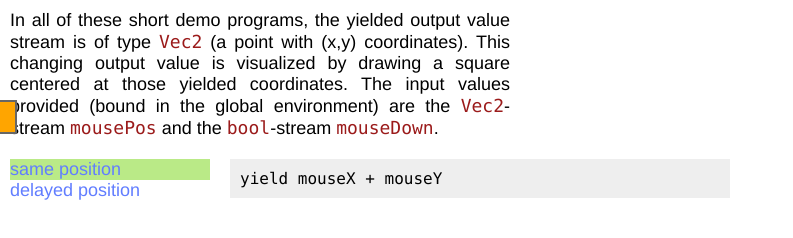
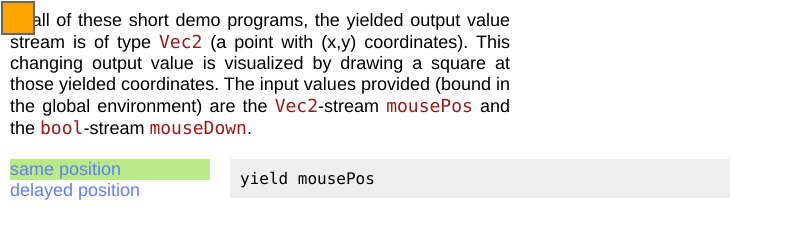
Before and after one commit to rsimmons/rindel, a website with bundled scripts: page demo/index.html in a window 1280 px wide. Shown: the whole page, without its empty margins (0-793 px from the left). Built offline with nearby package versions, Linux system fonts and the light colour scheme.

Commit message:
make demos use full mouse position. bugfixes.

```diff
--- a/demo/bundle.js
+++ b/demo/bundle.js
@@ -6,21 +6,16 @@ function main(runtime, startTime, argSlots, baseTopoOrder, lexEnv) {
     throw new Error('called with wrong number of arguments');
   }
 
-  var outputSlot = runtime.createSlot();
-
-  // add application for final output
-  var $_outResult = runtime.addApplication(startTime, lexEnv.add, [lexEnv.mouseX, lexEnv.mouseY], baseTopoOrder+'1');
-
   return {
-    outputSlot: $_outResult.outputSlot,
+    outputSlot: lexEnv.mousePos,
     deactivator: function() {
-      $_outResult.deactivator();
+      // nothing to deactivate
     },
   };
 }
 
 module.exports = {
-  code: 'yield mouseX + mouseY',
+  code: 'yield mousePos',
   main: main,
 };
 
@@ -35,7 +30,7 @@ function main(runtime, startTime, argSlots, baseTopoOrder, lexEnv) {
   var outputSlot = runtime.createSlot();
 
   // add application for final output
-  var $_outResult = runtime.addApplication(startTime, lexEnv.delay1, [lexEnv.mouseX], baseTopoOrder+'1');
+  var $_outResult = runtime.addApplication(startTime, lexEnv.delay1, [lexEnv.mousePos], baseTopoOrder+'1');
 
   return {
     outputSlot: $_outResult.outputSlot,
@@ -46,7 +41,7 @@ function main(runtime, startTime, argSlots, baseTopoOrder, lexEnv) {
 }
 
 module.exports = {
-  code: 'yield delay1(mouseX)',
+  code: 'yield delay1(mousePos)',
   main: main,
 };
 
@@ -809,7 +804,7 @@ var initialDateNow = Date.now();
 var runtime;
 var rootLexEnv;
 var timeoutID;
-var currentDeactivator;
+var currentResult;
 var inputValues = {
   mouseX: 0,
   mouseY: 0,
@@ -848,20 +843,26 @@ document.addEventListener('mousemove', function(e) {
   tryRunning();
 }, false);
 
-function visualizeOutput(value) {
-  console.log('output is', value);
+function witnessOutput(atTime) {
+  var value = currentResult.outputSlot.value;
+
+  // console.log('output is', value, 'at master time', atTime);
 
   var squareElem = document.getElementById('square');
-  squareElem.style.left = (value - 17) + 'px';
-  squareElem.style.top = '100px';
-  // squareElem.style.left = (value.x - 17) + 'px';
-  // squareElem.style.top = (value.y - 17) + 'px';
+  // squareElem.style.left = (value - 17) + 'px';
+  // squareElem.style.top = '100px';
+  squareElem.style.left = (value.x + 1) + 'px';
+  squareElem.style.top = (value.y + 1) + 'px';
 }
 
 function startDemoProg(prog) {
-  if (currentDeactivator) {
+  if (currentResult) {
     // deactivate current running program
-    currentDeactivator();
+    currentResult.deactivator();
+    console.log('deactivated previous main');
+
+    // remove trigger on output
+    runtime.removeTrigger(currentResult.outputSlot, witnessOutput);
 
     // remove any timeout that's set
     if (timeoutID) {
@@ -905,14 +906,11 @@ function startDemoProg(prog) {
   document.getElementById('code-column-code').textContent = prog.code;
 
   // assume main activator definition has been generated by compiler
-  var result = prog.main(runtime, 0, [], '', rootLexEnv);
+  currentResult = prog.main(runtime, 0, [], '', rootLexEnv);
   console.log('activated main');
-  visualizeOutput(result.outputSlot.value);
-  currentDeactivator = result.deactivator;
+  witnessOutput(0);
 
-  runtime.addTrigger(result.outputSlot, function(atTime) {
-    visualizeOutput(result.outputSlot.value);
-  });
+  runtime.addTrigger(currentResult.outputSlot, witnessOutput);
 
   tryRunning();
 }
--- a/demo/index.html
+++ b/demo/index.html
@@ -8,7 +8,7 @@
 <body>
 <div id="main">
   <p id="explanation">
-    In all of these short demo programs, the yielded output value stream is of type <span class="inline-code">Vec2</span> (a point with (x,y) coordinates). This changing output value is visualized by drawing a square centered at those yielded coordinates. The input values provided (bound in the global environment) are the <span class="inline-code">Vec2</span>-stream <span class="inline-code">mousePos</span> and the <span class="inline-code">bool</span>-stream <span class="inline-code">mouseDown</span>.
+    In all of these short demo programs, the yielded output value stream is of type <span class="inline-code">Vec2</span> (a point with (x,y) coordinates). This changing output value is visualized by drawing a square at those yielded coordinates. The input values provided (bound in the global environment) are the <span class="inline-code">Vec2</span>-stream <span class="inline-code">mousePos</span> and the <span class="inline-code">bool</span>-stream <span class="inline-code">mouseDown</span>.
   </p>
   <div id="demos-column">
     <ul id="demos-list"></ul>
--- a/demo/progs/prog1.js
+++ b/demo/progs/prog1.js
@@ -8,7 +8,7 @@ function main(runtime, startTime, argSlots, baseTopoOrder, lexEnv) {
   var outputSlot = runtime.createSlot();
 
   // add application for final output
-  var $_outResult = runtime.addApplication(startTime, lexEnv.delay1, [lexEnv.mouseX], baseTopoOrder+'1');
+  var $_outResult = runtime.addApplication(startTime, lexEnv.delay1, [lexEnv.mousePos], baseTopoOrder+'1');
 
   return {
     outputSlot: $_outResult.outputSlot,
@@ -19,6 +19,6 @@ function main(runtime, startTime, argSlots, baseTopoOrder, lexEnv) {
 }
 
 module.exports = {
-  code: 'yield delay1(mouseX)',
+  code: 'yield delay1(mousePos)',
   main: main,
 };
```
Also changed, not shown: demo/index.js (+18 -15 lines), demo/progs/prog0.js (+3 -8 lines).
